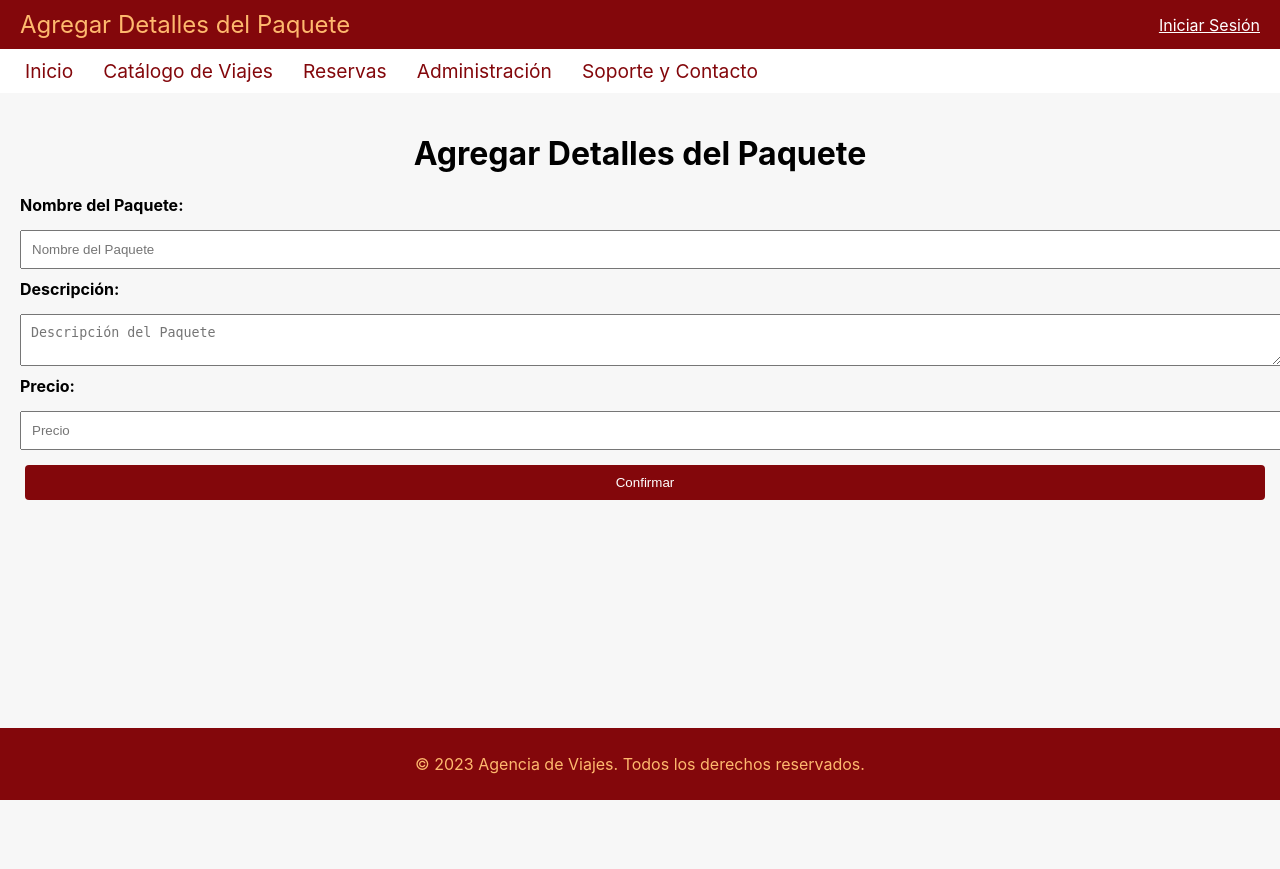
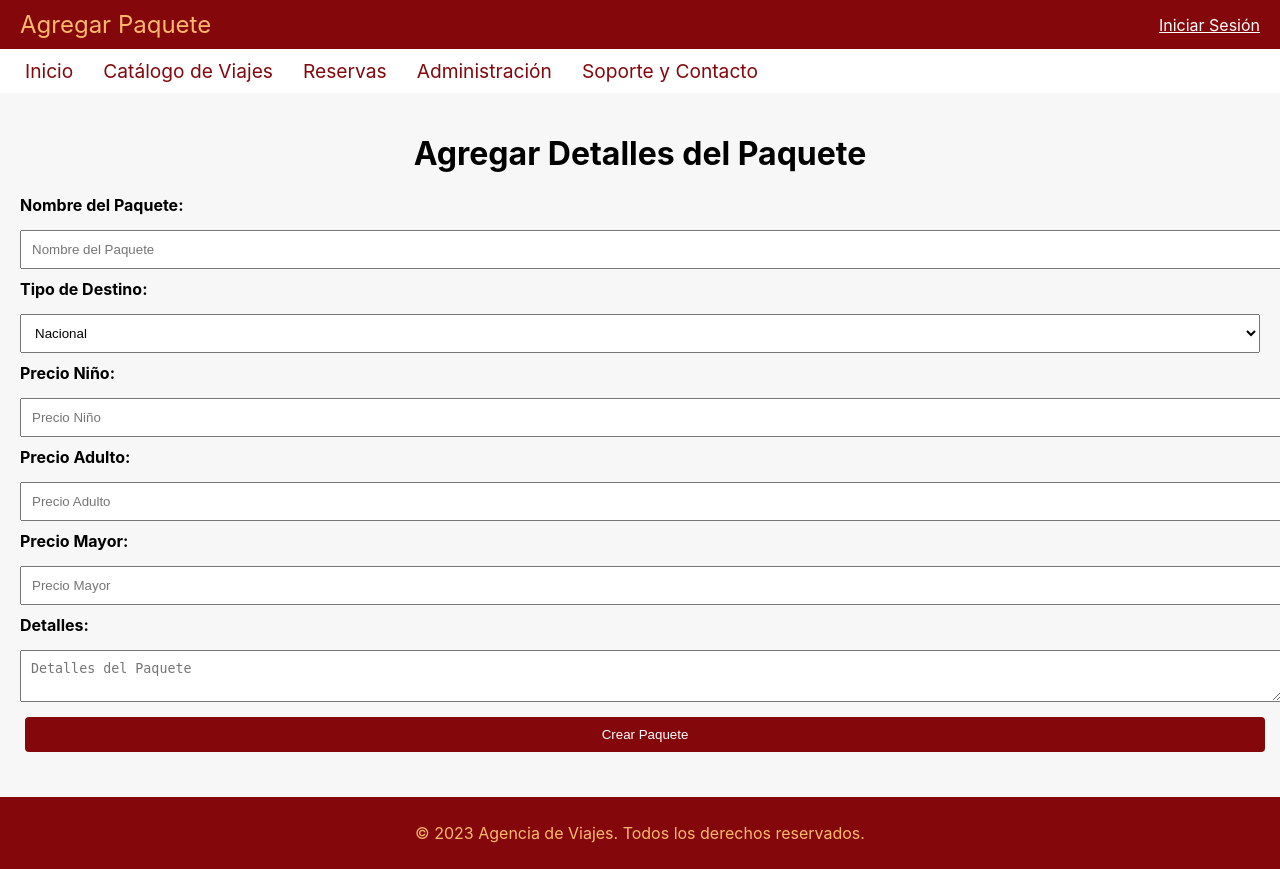
Before and after one commit to Abrego-Gerardo/DESARROLLO_VII_PROYECTO_FINAL, a PHP site: page /views/agregar_paquete.php in a window 1280 px wide. Before the commit the page ends 800 px from the top, so only its background shows below. Run offline with PHP 8.4, Linux system fonts and the light colour scheme.

Commit message:
Update agregar_paquete.php

```diff
--- a/views/agregar_paquete.php
+++ b/views/agregar_paquete.php
@@ -1,14 +1,41 @@
+<?php
+// Conexión a la base de datos
+$conn = new mysqli("localhost", "root", "", "agencia_db");
+if ($conn->connect_error) {
+    die("Conexión fallida: " . $conn->connect_error);
+}
+
+// Procesar la creación del nuevo paquete
+if ($_SERVER['REQUEST_METHOD'] === 'POST') {
+    $nombre = $_POST['nombre'];
+    $tipo_destino = $_POST['tipo_destino'];
+    $precio_nino = $_POST['precio_nino'];
+    $precio_adulto = $_POST['precio_adulto'];
+    $precio_mayor = $_POST['precio_mayor'];
+    $detalles = $_POST['detalles'];
+
+    $sql = "INSERT INTO destinos (city, tipo_destino, precio_nino, precio_adulto, precio_mayor, detalles) VALUES ('$nombre', '$tipo_destino', '$precio_nino', '$precio_adulto', '$precio_mayor', '$detalles')";
+    if ($conn->query($sql) === TRUE) {
+        echo "Paquete creado correctamente.";
+    } else {
+        echo "Error al crear el paquete: " . $conn->error;
+    }
+
+    $conn->close();
+}
+?>
+
 <!DOCTYPE html>
 <html lang="es">
 <head>
     <meta charset="UTF-8">
     <meta name="viewport" content="width=device-width, initial-scale=1.0">
-    <title>Agregar Detalles del Paquete - Agencia de Viajes</title>
+    <title>Agregar Paquete - Agencia de Viajes</title>
     <link rel="stylesheet" href="../public/assets/css/style.css">
 </head>
 <body>
     <div class="header">
-        <div class="left">Agregar Detalles del Paquete</div>
+        <div class="left">Agregar Paquete</div>
         <div class="right">
             <?php
             session_start();
@@ -23,20 +50,29 @@
     <div class="nav">
         <a href="../index.php">Inicio</a>
         <a href="catalogo_viajes.php">Catálogo de Viajes</a>
-        <a href="detalles_reservas.php">Reservas</a>
+        <a href="reservas.php">Reservas</a>
         <a href="administracion.php">Administración</a>
         <a href="contacto.php">Soporte y Contacto</a>
     </div>
     <div class="main-content">
         <h1>Agregar Detalles del Paquete</h1>
-        <form action="procesar_paquete.php" method="post">
+        <form action="agregar_paquete.php" method="post">
             <label for="nombre">Nombre del Paquete:</label>
             <input type="text" id="nombre" name="nombre" placeholder="Nombre del Paquete" required>
-            <label for="descripcion">Descripción:</label>
-            <textarea id="descripcion" name="descripcion" placeholder="Descripción del Paquete" required></textarea>
-            <label for="precio">Precio:</label>
-            <input type="number" id="precio" name="precio" placeholder="Precio" required>
-            <button type="submit">Confirmar</button>
+            <label for="tipo_destino">Tipo de Destino:</label>
+            <select id="tipo_destino" name="tipo_destino" required>
+                <option value="Nacional">Nacional</option>
+                <option value="Internacional">Internacional</option>
+            </select>
+            <label for="precio_nino">Precio Niño:</label>
+            <input type="number" id="precio_nino" name="precio_nino" placeholder="Precio Niño" required>
+            <label for="precio_adulto">Precio Adulto:</label>
+            <input type="number" id="precio_adulto" name="precio_adulto" placeholder="Precio Adulto" required>
+            <label for="precio_mayor">Precio Mayor:</label>
+            <input type="number" id="precio_mayor" name="precio_mayor" placeholder="Precio Mayor" required>
+            <label for="detalles">Detalles:</label>
+            <textarea id="detalles" name="detalles" placeholder="Detalles del Paquete" required></textarea>
+            <button type="submit">Crear Paquete</button>
         </form>
     </div>
     <div class="footer">
```
